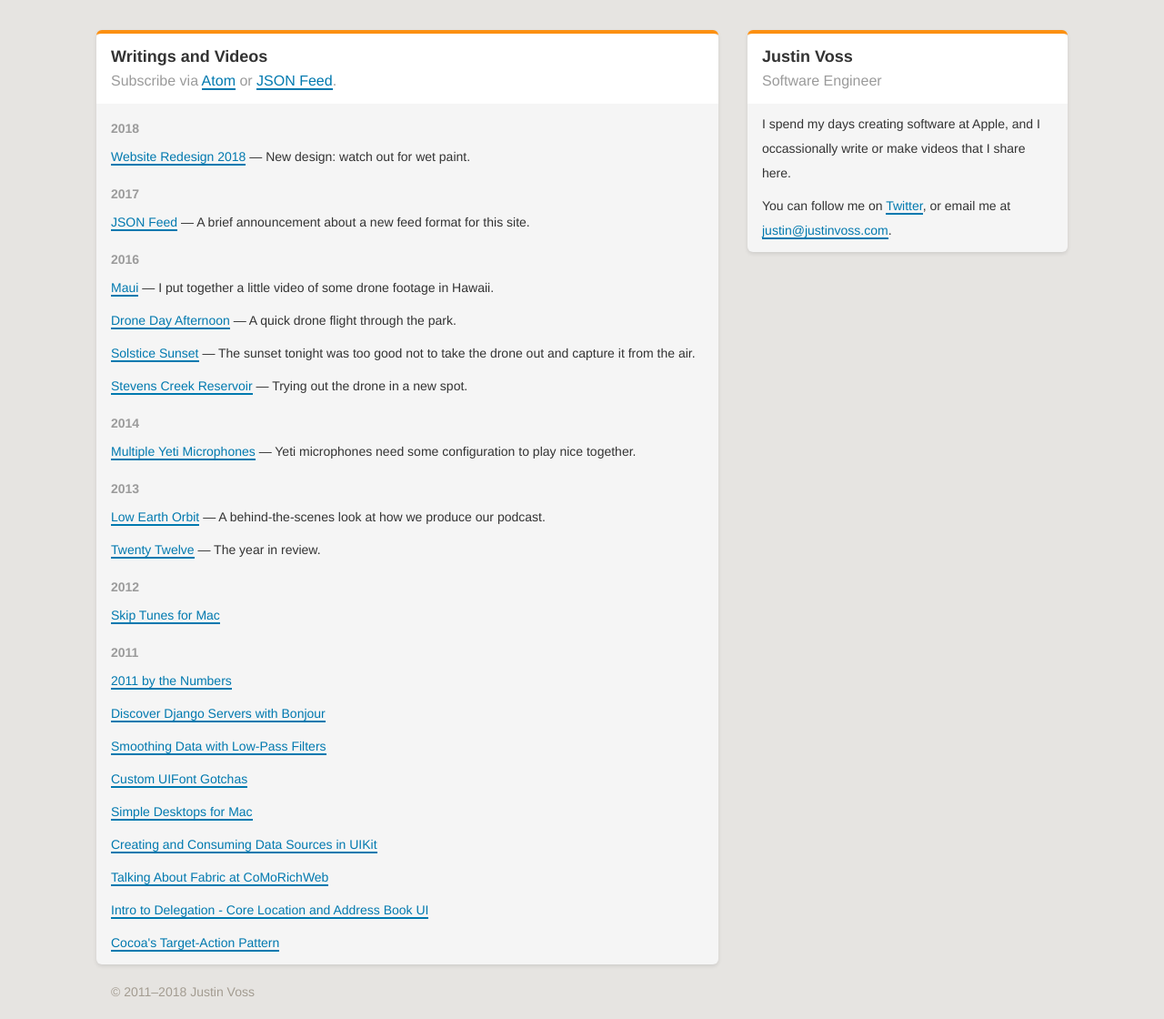
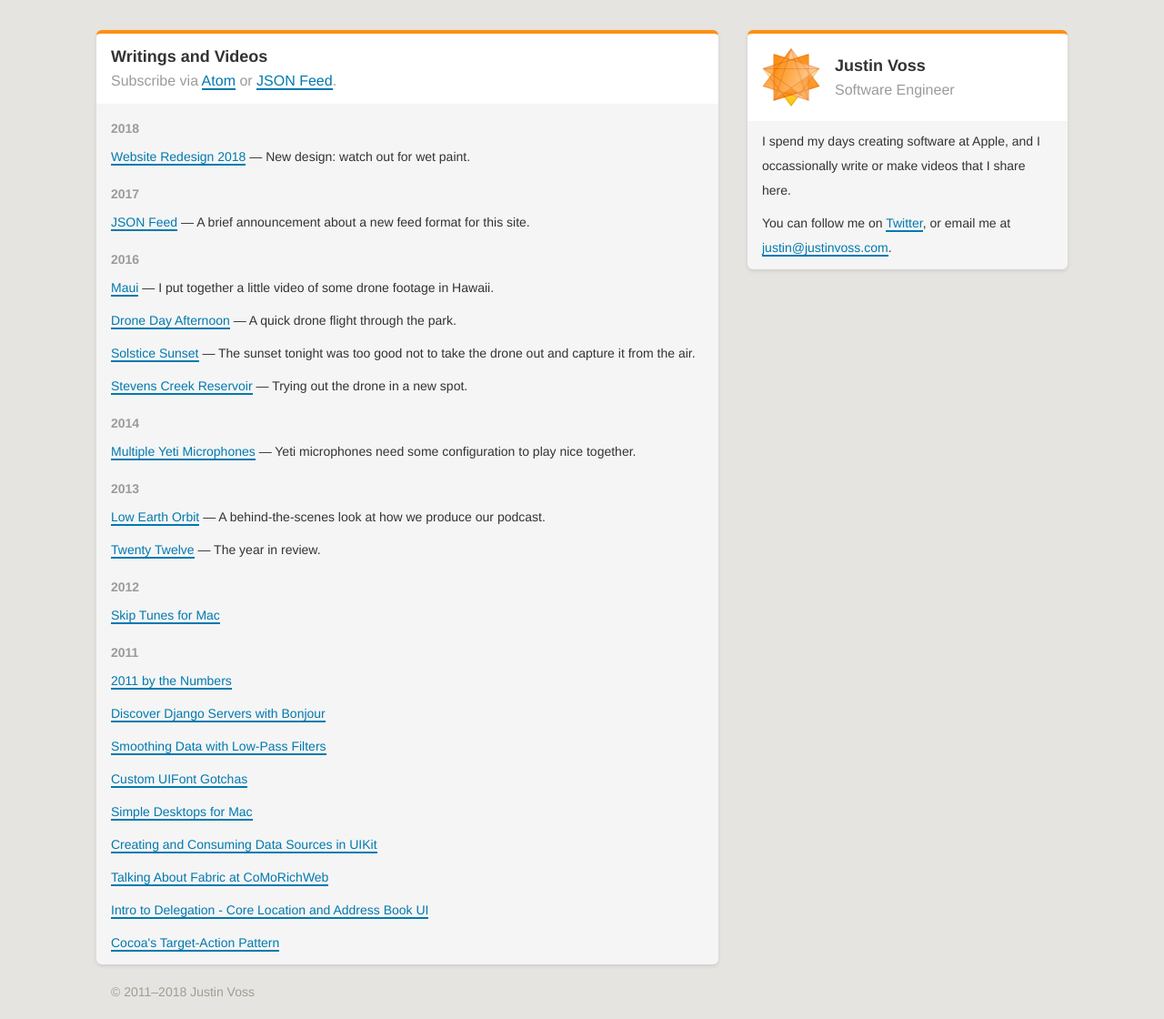
Before and after one commit to justinvoss/justinvoss.com, a Jekyll site: the page built from index.html, in a window 1280 px wide. Shown: the whole page at 91% size. Built offline with Jekyll 4.4.1, drawn with Linux system fonts in a browser that asks for light colours.

Commit message:
Add logo.

```diff
--- a/_includes/about-box.html
+++ b/_includes/about-box.html
@@ -1,7 +1,12 @@
 <div class="l-box s-gray">
 	<div class="l-box-header">
-		<h1><a href="/">Justin Voss</a></h1>
-		<h2>Software Engineer</h2>
+        <div class="l-site-header">
+            <div class="l-site-header-logo"></div>
+            <div class="l-site-header-text">
+        		<h1><a href="/">Justin Voss</a></h1>
+        		<h2>Software Engineer</h2>
+            </div>
+        </div>
 	</div>
 	<p class="s-condensed">I spend my days creating software at Apple, and I occassionally write or make videos that I share here.</p>
 	<p class="s-condensed">You can follow me on <a href="https://twitter.com/justinvoss" rel="me">Twitter</a>, or email me at <a href="mailto:{{ site.email }}">{{ site.email }}</a>.</p>
--- a/static/css/justinvoss.css
+++ b/static/css/justinvoss.css
@@ -319,3 +319,40 @@ p.s-footnote {
 #disqus_placeholder p {
 	margin: 16px;
 }
+
+.l-site-header {
+	padding: 0 16px;
+	display: flex;
+	flex-flow: row;
+}
+
+.l-site-header-logo {
+	width: 64px;
+	height: 64px;
+	flex: 0 0 64px;
+	align-self: center;
+	background: url('/static/images/BurstLogo-sRGB.png') center center / 64px 64px no-repeat;
+}
+
+@media (-webkit-min-device-pixel-ratio: 2) {
+	.l-site-header-logo {
+		background-image: url('/static/images/BurstLogo-sRGB@2x.png');
+	}
+}
+
+@media (color-gamut: p3) {
+	.l-site-header-logo {
+		background-image: url('/static/images/BurstLogo-P3.png');
+	}
+}
+
+@media (color-gamut: p3) and (-webkit-min-device-pixel-ratio: 2) {
+	.l-site-header-logo {
+		background-image: url('/static/images/BurstLogo-P3@2x.png');
+	}
+}
+
+.l-site-header-text {
+	flex: 0 1 100%;
+	align-self: center;
+}
```
Also changed, not shown: apple-touch-icon-precomposed.png, favicon.png, static/images/BurstLogo-P3.png (added), static/images/BurstLogo-P3@2x.png (added), static/images/BurstLogo-sRGB.png (added), static/images/BurstLogo-sRGB@2x.png (added).
